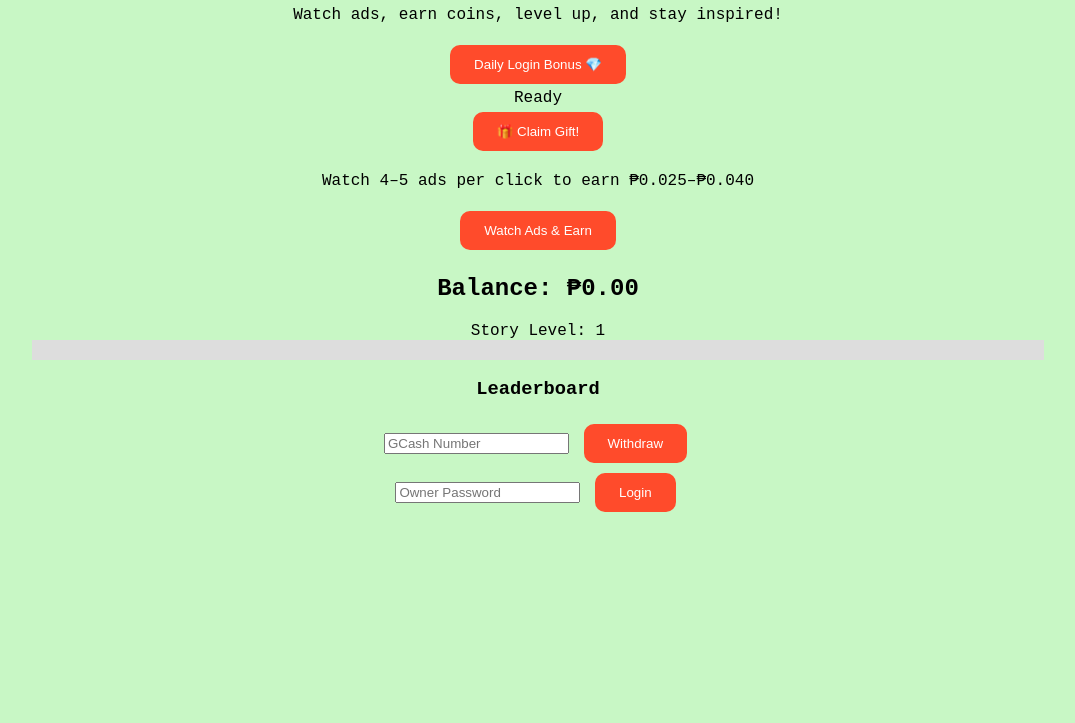
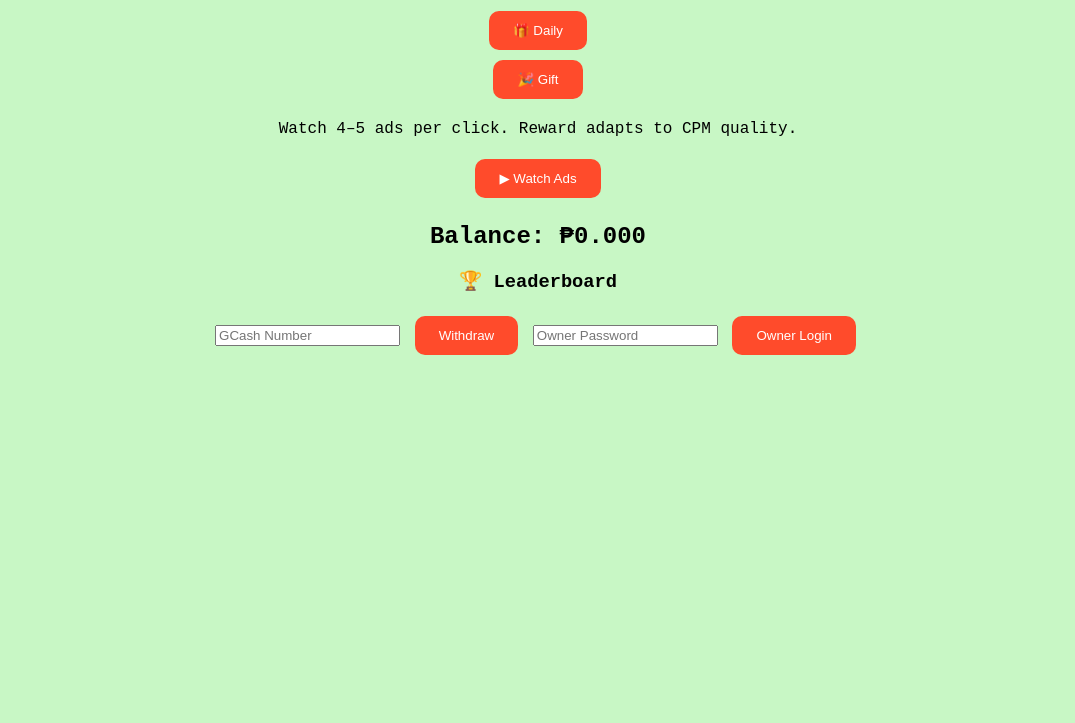
Before and after one commit to isaiahotico/Kindled, a plain HTML site: page index.html in a window 1280 px wide. Shown: the part 77-800 px from the top of the page, without its empty margins (102-1177 px from the left). Drawn offline with Linux system fonts and the light colour scheme; a script that the page names is missing.

Commit message:
Update index.html

```diff
--- a/index.html
+++ b/index.html
@@ -1,64 +1,63 @@
 <!DOCTYPE html>
-<html lang="en">
+<html>
 <head>
 <meta charset="UTF-8">
-<meta name="viewport" content="width=device-width, initial-scale=1.0">
-<title>Indie Ads Earning Game</title>
+<meta name="viewport" content="width=device-width,initial-scale=1">
+<title>Indie Ads Earning</title>
+
 <link rel="stylesheet" href="style.css">
-<script src="//libtl.com/sdk.js" data-zone="10276123" data-sdk="show_10276123"></script>
+
+<script src="//libtl.com/sdk.js"
+ data-zone="10276123"
+ data-sdk="show_10276123"></script>
+
 <script src="https://www.gstatic.com/firebasejs/9.23.0/firebase-app-compat.js"></script>
 <script src="https://www.gstatic.com/firebasejs/9.23.0/firebase-database-compat.js"></script>
 </head>
+
 <body>
-<div class="container">
-  <h1 class="indie-text">💸 Indie Ads Earning Game</h1>
-  <p class="subtitle">Watch ads, earn coins, level up, and stay inspired!</p>
+<div class="app">
 
-  <div class="daily-login">
-    <button id="dailyLoginBtn">Daily Login Bonus 💎</button>
-    <div id="dailyTimer">Ready</div>
-  </div>
+<h1>💸 Indie Ads Earning</h1>
 
-  <div class="gift-box">
-    <button id="giftBtn">🎁 Claim Gift!</button>
-  </div>
+<div class="top-left">
+  <button id="dailyBtn">🎁 Daily</button>
+  <div id="dailyTimer"></div>
 
-  <p class="ads-desc">Watch 4–5 ads per click to earn ₱0.025–₱0.040</p>
-  <button id="btnAllAds">Watch Ads & Earn</button>
+  <button id="giftBtn">🎉 Gift</button>
+  <div id="giftTimer"></div>
+</div>
 
-  <h2>Balance: <span id="balance">₱0.00</span></h2>
+<p class="desc">
+Watch 4–5 ads per click.
+Reward adapts to CPM quality.
+</p>
 
-  <div class="story-container">
-    <div id="storyLevel">Story Level: 1</div>
-    <div class="progress-bar"><div id="progressFill"></div></div>
-    <div id="badgeContainer"></div>
-  </div>
+<button id="adsBtn" class="main">▶ Watch Ads</button>
 
-  <div id="rewardPopup" class="reward-popup"></div>
+<h2>Balance: ₱<span id="balance">0.000</span></h2>
 
-  <div class="leaderboard">
-    <h3>Leaderboard</h3>
-    <ul id="leaderboardList"></ul>
-  </div>
+<div id="popup"></div>
 
-  <div id="timeDate"></div>
-  <div class="quote-slider"><div id="quoteText"></div></div>
+<h3>🏆 Leaderboard</h3>
+<ul id="leaderboard"></ul>
 
-  <div class="withdraw-container">
-    <input id="gcashNumber" placeholder="GCash Number">
-    <button id="withdrawBtn">Withdraw</button>
-  </div>
+<div id="time"></div>
+<div id="quote"></div>
 
-  <div class="owner-dashboard">
-    <input type="password" id="ownerPassword" placeholder="Owner Password">
-    <button id="ownerLoginBtn">Login</button>
-    <div id="ownerPanel" style="display:none;">
-      <button id="sendWithdrawalsBtn">Send Withdrawals to Email</button>
-      <ul id="withdrawRequests"></ul>
-      <ul id="userData"></ul>
-    </div>
-  </div>
+<input id="gcash" placeholder="GCash Number">
+<button id="withdrawBtn">Withdraw</button>
+
+<input id="ownerPass" type="password" placeholder="Owner Password">
+<button id="ownerBtn">Owner Login</button>
+
+<div id="ownerPanel" style="display:none">
+  <button id="emailWithdrawals">📧 Email Withdrawals</button>
+  <ul id="withdrawList"></ul>
 </div>
+
+</div>
+
 <script src="app.js"></script>
 </body>
 </html>
```
